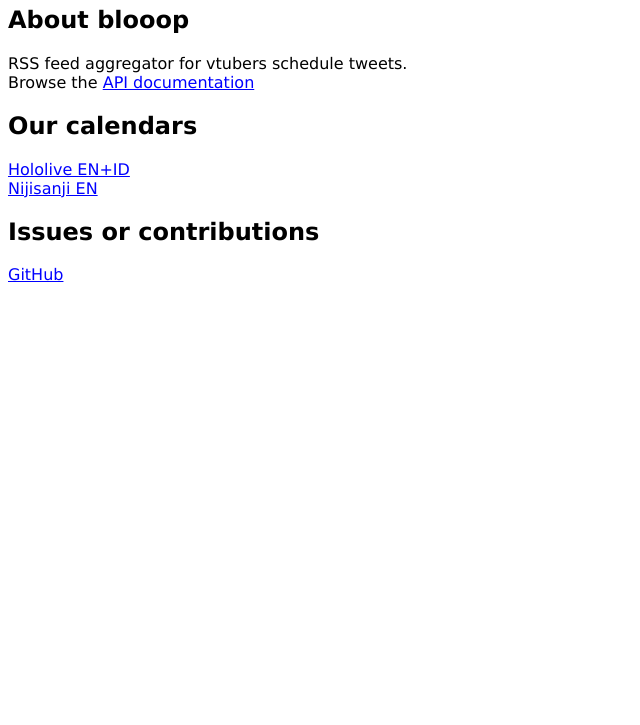
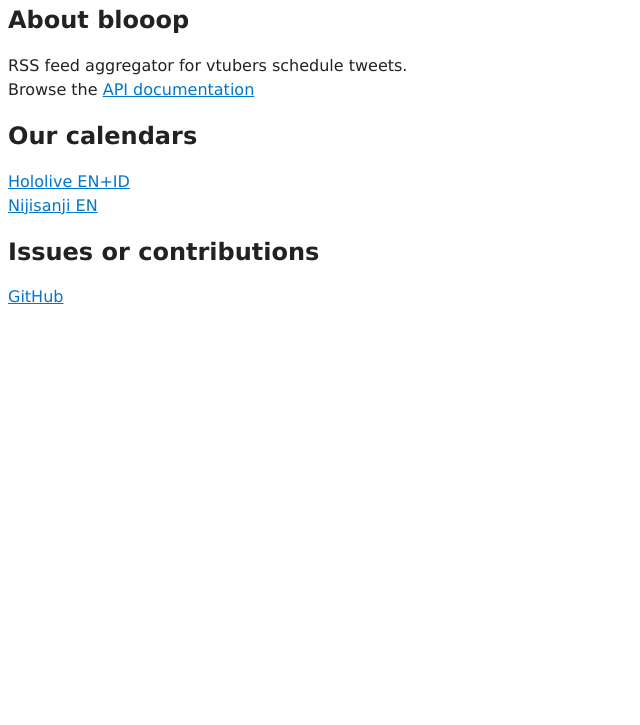
Before and after one commit to Steeven9/blooop, a plain HTML site: page index.html in a window 1280 px wide. Shown: the part 75-800 px from the top of the page, without its empty margins (0-640 px from the left). Drawn offline with Linux system fonts and the light colour scheme.

Commit message:
Added my standard-darkmode-css-style

```diff
--- a/index.html
+++ b/index.html
@@ -6,14 +6,44 @@
     <meta charset="utf-8">
     <meta name="viewport" content="width=device-width, initial-scale=1, maximum-scale=1, shrink-to-fit=no">
     <style>
-        a {
-            display: inline-block;
-            color: blue;
-        }
 
-        body {
-            font-family: Verdana, sans-serif;
-        }
+            :root {
+      --text-color: #fff;
+      --background-color: #222;
+      --link-color: #0077cc;
+    }
+
+    @media (prefers-color-scheme: light) {
+      :root {
+        --text-color: #222;
+        --background-color: #fff;
+        --link-color: #0077cc;
+      }
+    }
+
+    body {
+      color: var(--text-color);
+      background-color: var(--background-color);
+      font-family: Verdana, sans-serif;
+    }
+
+    a {
+      display: inline-block;
+      color: var(--link-color);
+    }
+
+    h1, h2, h3, h4, h5, h6 {
+      color: var(--text-color);
+    }
+
+    p {
+      color: var(--text-color);
+      line-height: 1.5em;
+    }
+
+    a:hover {
+      text-decoration: underline;
+    }
     </style>
 </head>
 
```
